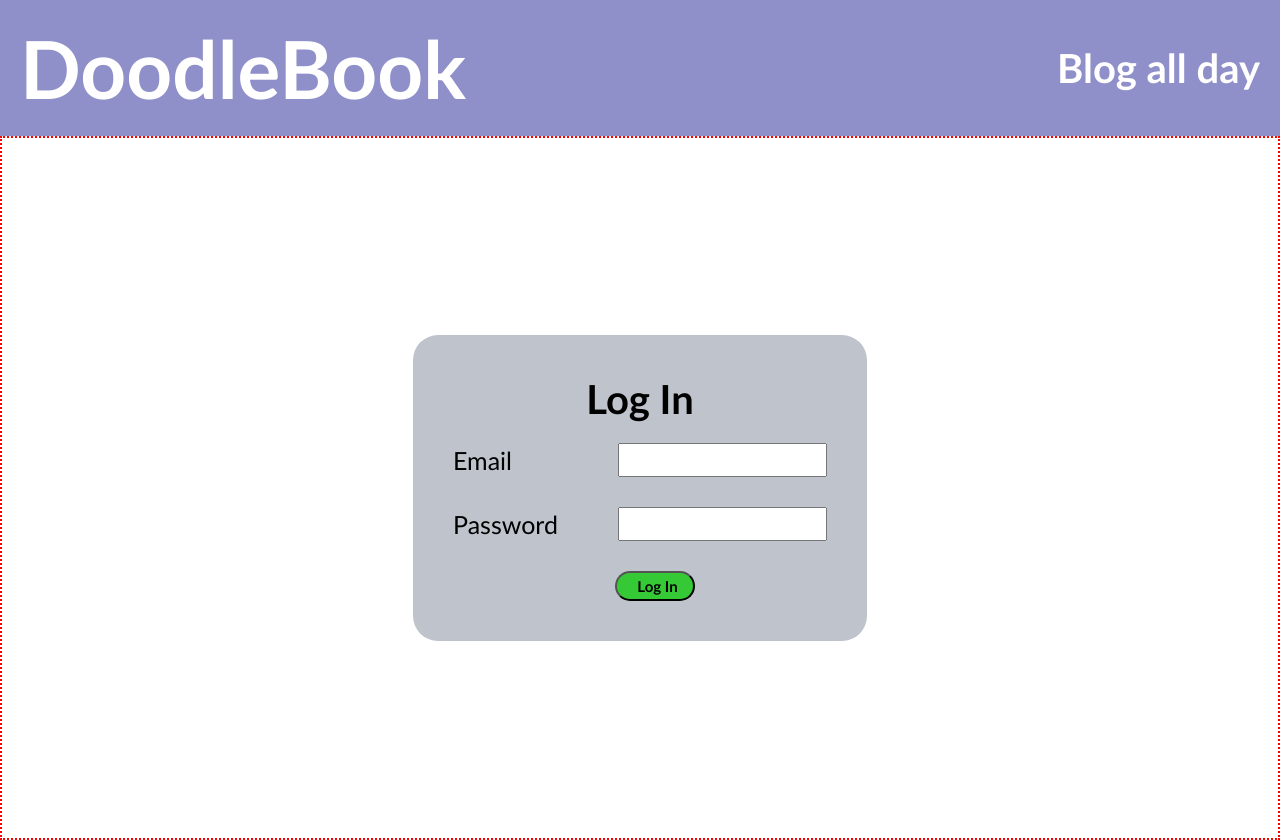
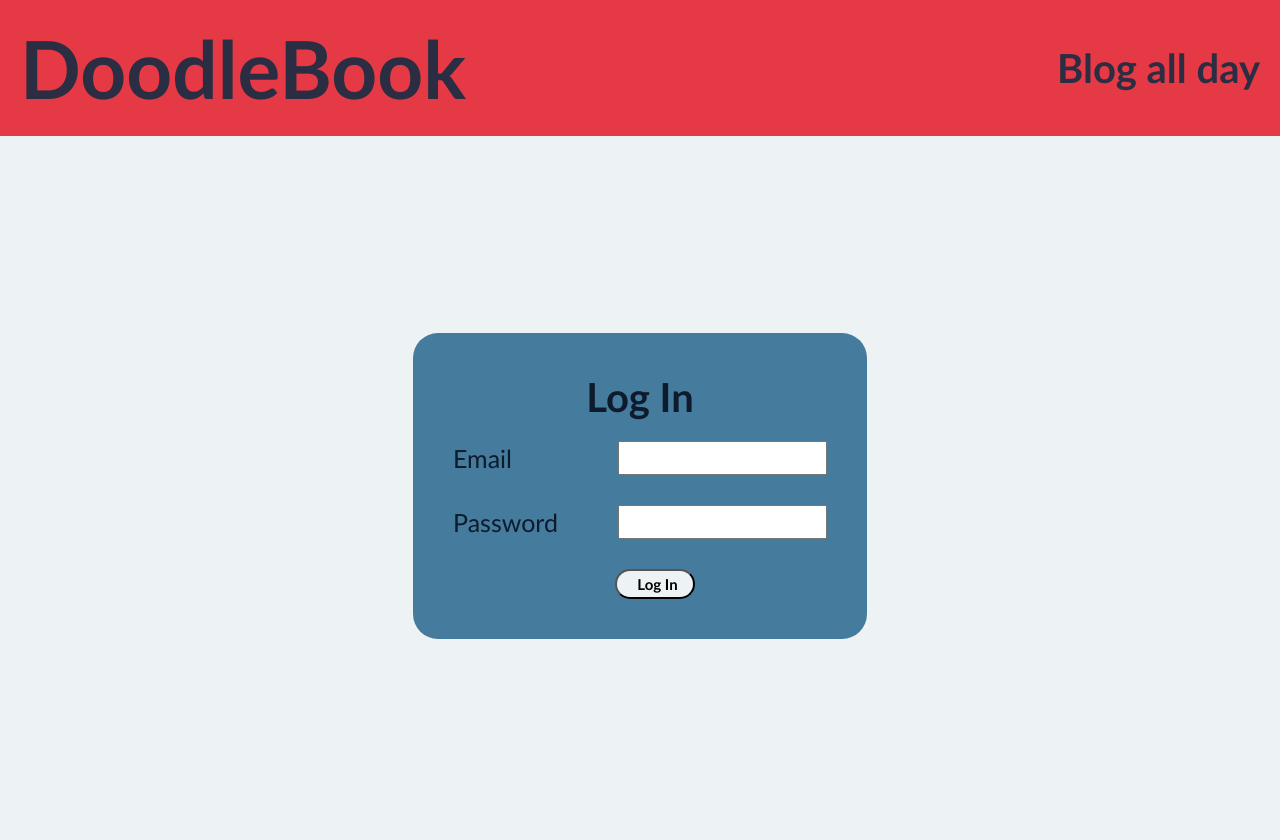
Before and after one commit to Derek-Mactal/DoodleBook, a Django app: page / in a window 1280 px wide. After the commit the page ends 639 px from the top, so only its background shows below. Run offline with Django 3.2, Linux system fonts and the light colour scheme.

Commit message:
added colors, displayed class instances on dashboard

```diff
--- a/Doodle_App/static/css/style.css
+++ b/Doodle_App/static/css/style.css
@@ -3,35 +3,42 @@
     padding: 0px;
     font-family: 'Gill Sans', 'Gill Sans MT', 'Calibri', 'Trebuchet MS', sans-serif;
 }
-
+body{
+    background-color: #edf2f4;
+}
 header {
     display: flex;
     justify-content: space-between;
     align-items: center;
-    background-color: rgb(143, 143, 202);
+
+    /* background-color: rgb(143, 143, 202); */
+    background-color: #e63946;
     font-size: 40px;
-    color: white;
+    color: #2b2d42;
     padding: 20px;
 }
+
 
 .container {
     display: flex;
     justify-content: center;
     align-items: center;
-    border: 2px dotted red;
-    height: 700px;
+    /* border: 2px dotted red; */
+    min-height: 700px;
     text-align: center;
 }
 
 form {
-    background-color: #bfc4cc;
+    background-color: #457b9d;
     padding: 40px;
     border-radius: 25px;
+    Color: #0e1b2c;
 }
 
 form h2 {
     font-size: 40px;
     margin-bottom: 20px;
+
 }
 
 form label {
@@ -58,7 +65,7 @@ form input {
     text-align: center;
     width: 80px;
     height: 30px;
-    background-color: rgb(53, 202, 53);
+    background-color: #edf2f4;
     font-weight: bold;
     border-radius: 20px;
 }
--- a/Doodle_App/views.py
+++ b/Doodle_App/views.py
@@ -1,6 +1,6 @@
 from django.shortcuts import render, HttpResponse, redirect
 from django.http import JsonResponse
-from Doodle_App.models import *
+from Doodle_App.models import User, Blog
 
 def index(request):
     return render(request,'index.html')
@@ -9,7 +9,11 @@ def registration(request):
     return render(request, 'registration.html')
 
 def dashboard(request):
-    return render(request, 'dashboard.html')
+    context = {
+        "users" : User.objects.all(),
+        "blogs" : Blog.objects.all(),
+    }
+    return render(request, 'dashboard.html', context)
 
 def admin(request):
     return render(request, 'admin.html')
```
Also changed, not shown: Doodle_App/templates/dashboard.html (+6 -1 lines), db.sqlite3.
